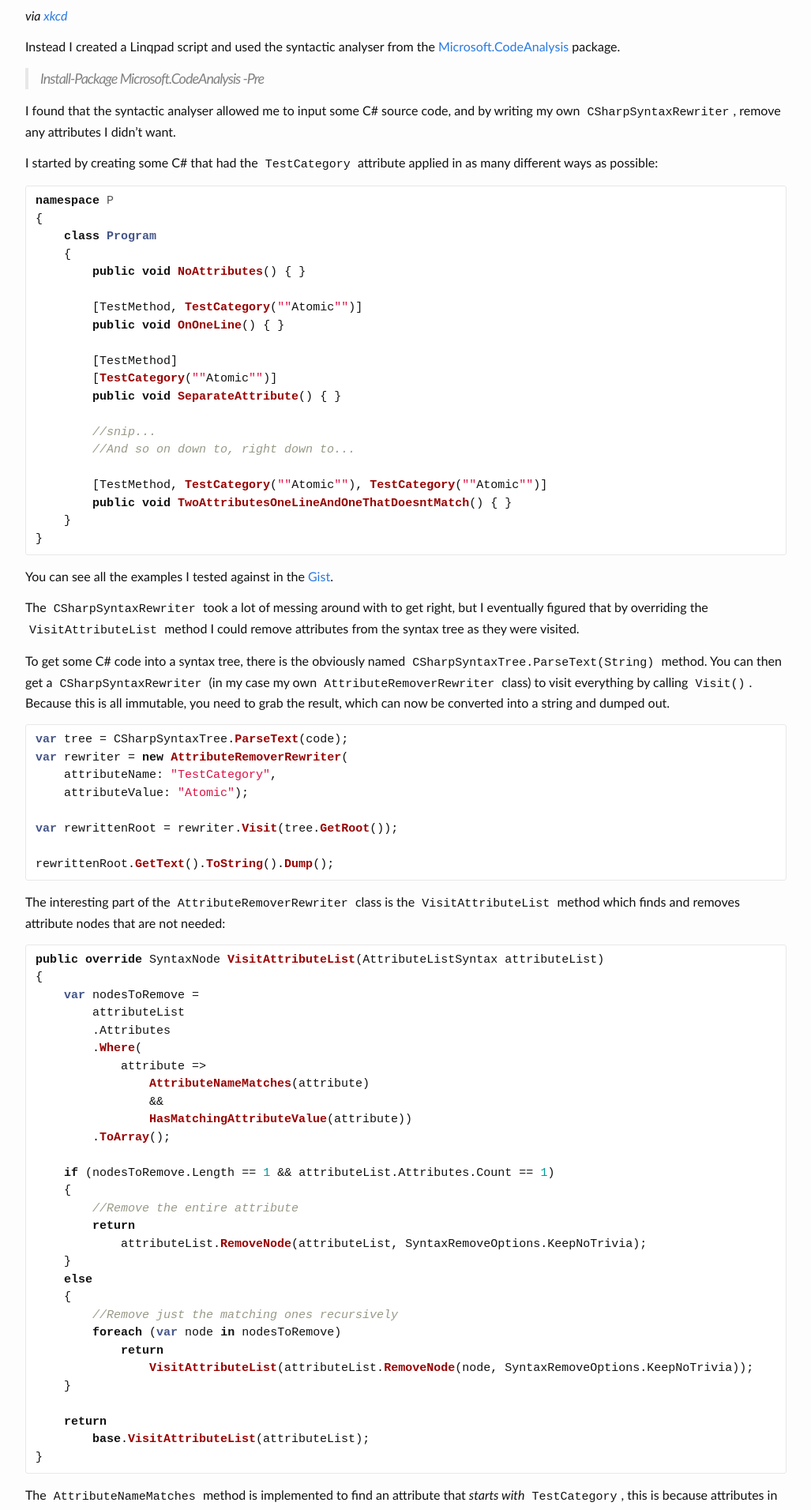
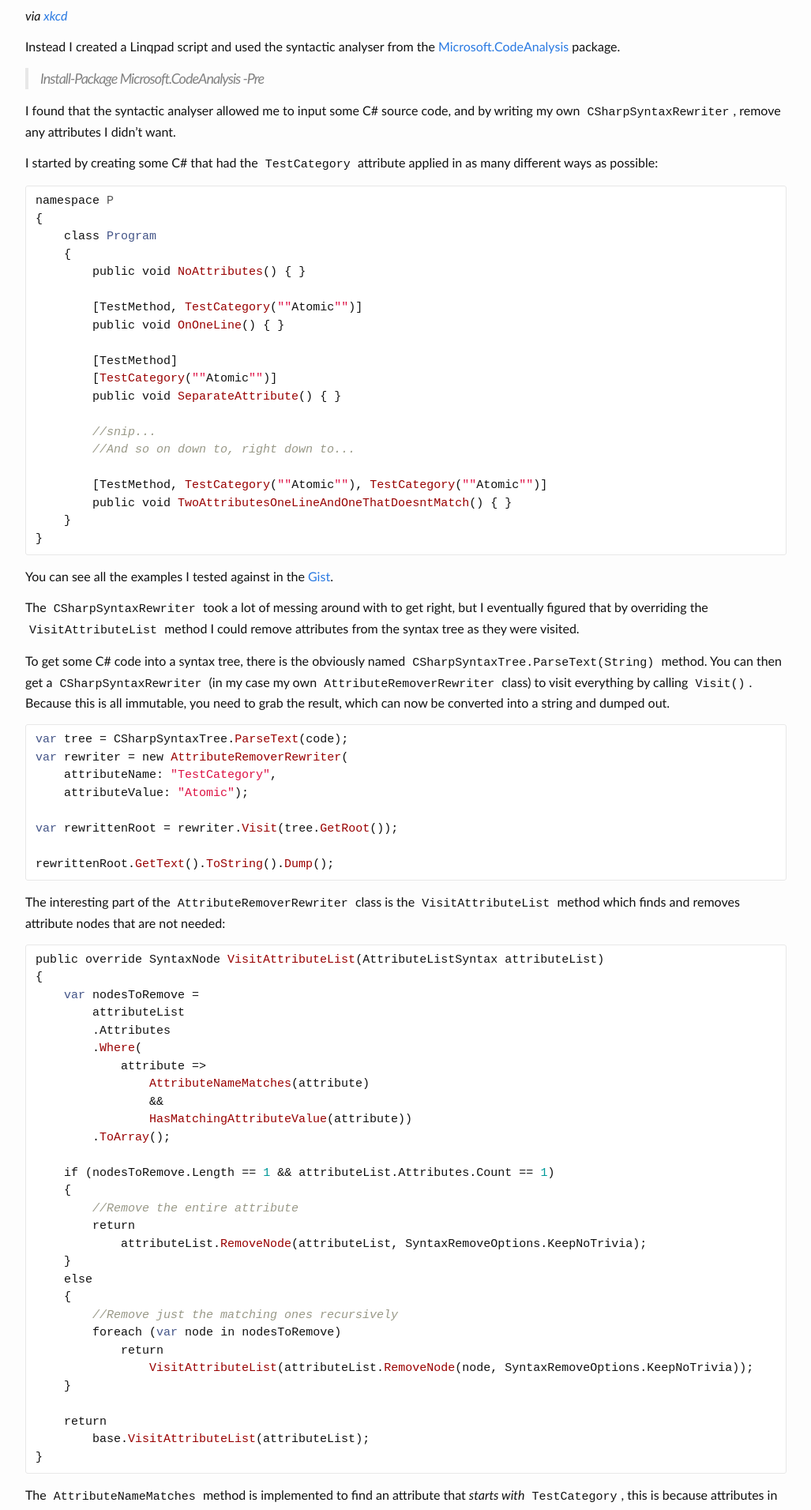
Before and after one commit to xdaDaveShaw/xdaDaveShaw.github.io, a Jekyll site: the page built from index.html, in a window 1280 px wide. Shown: the part 665-2577 px from the top of the page at 79% size, without its empty margins (126-1153 px from the left). Built offline with Jekyll 4.4.1, drawn with Linux system fonts in a browser that asks for light colours.

Commit message:
Remove bold from code formatting

```diff
--- a/_sass/_syntax-highlighting.scss
+++ b/_sass/_syntax-highlighting.scss
@@ -7,12 +7,12 @@
 
     .c     { color: #998; font-style: italic } // Comment
     .err   { color: #a61717; background-color: #e3d2d2 } // Error
-    .k     { font-weight: bold } // Keyword
-    .o     { font-weight: bold } // Operator
+    // .k     { font-weight: bold } // Keyword
+    // .o     { font-weight: bold } // Operator
     .cm    { color: #998; font-style: italic } // Comment.Multiline
-    .cp    { color: #999; font-weight: bold } // Comment.Preproc
+    .cp    { color: #999 } // Comment.Preproc
     .c1    { color: #998; font-style: italic } // Comment.Single
-    .cs    { color: #999; font-weight: bold; font-style: italic } // Comment.Special
+    .cs    { color: #999; font-style: italic } // Comment.Special
     .gd    { color: #000; background-color: #fdd } // Generic.Deleted
     .gd .x { color: #000; background-color: #faa } // Generic.Deleted.Specific
     .ge    { font-style: italic } // Generic.Emph
@@ -22,27 +22,27 @@
     .gi .x { color: #000; background-color: #afa } // Generic.Inserted.Specific
     .go    { color: #888 } // Generic.Output
     .gp    { color: #555 } // Generic.Prompt
-    .gs    { font-weight: bold } // Generic.Strong
+    // .gs    { font-weight: bold } // Generic.Strong
     .gu    { color: #aaa } // Generic.Subheading
     .gt    { color: #a00 } // Generic.Traceback
-    .kc    { font-weight: bold } // Keyword.Constant
-    .kd    { font-weight: bold } // Keyword.Declaration
-    .kp    { font-weight: bold } // Keyword.Pseudo
-    .kr    { font-weight: bold } // Keyword.Reserved
-    .kt    { color: #458; font-weight: bold } // Keyword.Type
+    // .kc    { font-weight: bold } // Keyword.Constant
+    // .kd    { font-weight: bold } // Keyword.Declaration
+    // .kp    { font-weight: bold } // Keyword.Pseudo
+    // .kr    { font-weight: bold } // Keyword.Reserved
+    .kt    { color: #458 } // Keyword.Type
     .m     { color: #099 } // Literal.Number
     .s     { color: #d14 } // Literal.String
     .na    { color: #008080 } // Name.Attribute
     .nb    { color: #0086B3 } // Name.Builtin
-    .nc    { color: #458; font-weight: bold } // Name.Class
+    .nc    { color: #458 } // Name.Class
     .no    { color: #008080 } // Name.Constant
     .ni    { color: #800080 } // Name.Entity
-    .ne    { color: #900; font-weight: bold } // Name.Exception
-    .nf    { color: #900; font-weight: bold } // Name.Function
+    .ne    { color: #900 } // Name.Exception
+    .nf    { color: #900 } // Name.Function
     .nn    { color: #555 } // Name.Namespace
     .nt    { color: #000080 } // Name.Tag
     .nv    { color: #008080 } // Name.Variable
-    .ow    { font-weight: bold } // Operator.Word
+    // .ow    { font-weight: bold } // Operator.Word
     .w     { color: #bbb } // Text.Whitespace
     .mf    { color: #099 } // Literal.Number.Float
     .mh    { color: #099 } // Literal.Number.Hex
```
